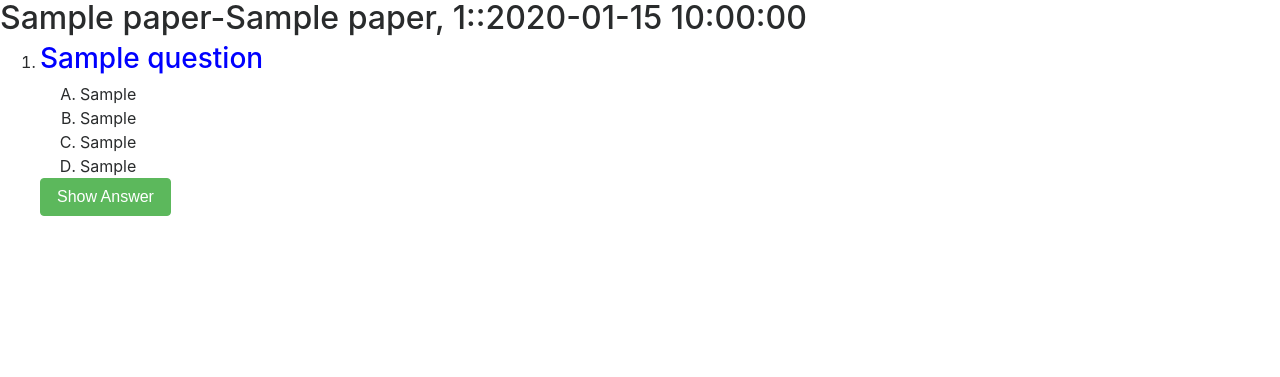
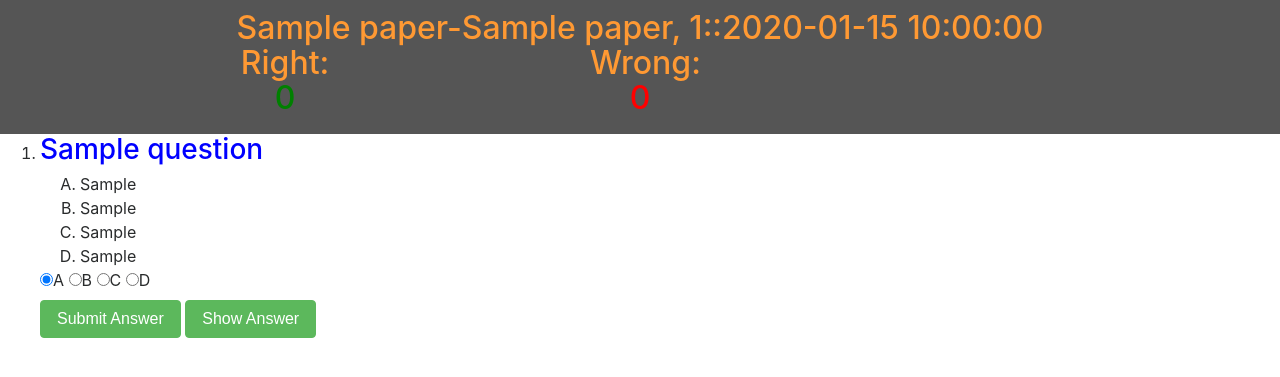
Before and after one commit to docostar/edudoco, a Flask app: template templates/show.html in a window 1280 px wide. Shown: the top 377 px of the page. Run offline with Flask 2, Linux system fonts and the light colour scheme; the template is opened without the code that fills it: values that come from a table or form of the project are taken from there, others are empty; tables that the repository leaves empty hold one stand-in row (values such as "Sample post"); some libraries are stand-ins or nearby versions.

Commit message:
rightworng feature added.

```diff
--- a/templates/show.html
+++ b/templates/show.html
@@ -5,15 +5,94 @@
     <title>Question</title>
 
      <script type="text/javascript">
+       let rans=0,wans=0;
       function right(que,right_option)
       {
           var thediv = document.getElementById(que+right_option);
           thediv.classList.add("greenbag");  //style.color='#66ff33'
-          var answer=document.getElementById(que);
-          answer.innerHTML="Right answer:"+right_option;
+          var answer=document.getElementById(que+"r");
+          answer.innerHTML="Right answer:"+right_option
       }
+      function checkAns(que,right_option)
+      {
+
+        var sel=document.getElementById(que+"s");
+        str="Your selected Answer:"
+        if(document.getElementById(que+'r1').checked)
+        {
+              str+="A.";
+              if(right_option=='A')
+                rans+=1;
+              else
+              {
+                var thediv = document.getElementById(que+"A");
+                thediv.classList.add("redbag");
+                wans+=1;
+              }
+
+        }
+        else if(document.getElementById(que+'r2').checked)
+        {
+            str+="B.";
+            if(right_option=='B')
+              rans+=1;
+              else
+              {
+                var thediv = document.getElementById(que+"B");
+                thediv.classList.add("redbag");
+                wans+=1;
+              }
+
+        }
+        else if(document.getElementById(que+'r3').checked)
+        {
+            str+="C.";
+            if(right_option=='C')
+              rans+=1;
+              else
+              {
+                var thediv = document.getElementById(que+"C");
+                thediv.classList.add("redbag");
+                wans+=1;
+              }
+        }
+        else if(document.getElementById(que+'r4').checked)
+        {
+            str+="D.";
+            if(right_option=='D')
+              rans+=1;
+              else
+              {
+                var thediv = document.getElementById(que+"D");
+                thediv.classList.add("redbag");
+                wans+=1;
+              }
+        }
+
+        document.getElementById("rans").innerHTML=rans
+        document.getElementById("wans").innerHTML=wans
+        sel.innerHTML=str;
+        right(que,right_option)
+      }
+
     </script>
     <style>
+      body {
+        margin: 0;
+        font-family: Arial, Helvetica, sans-serif;
+      }
+      .header
+      {
+          padding: 10px 16px;
+          background: #555;
+          color: #ff9933
+      }
+
+      h2
+      {
+          align:center
+          color: #ff9933
+      }
       .bluecol
       {
           color: blue;
@@ -24,6 +103,27 @@
         font-weight: bold;
         background: green;
       }
+      .redbag
+      {
+          background:red
+      }
+      .content {
+        padding: 16px;
+      }
+      .sticky {
+        position: fixed;
+        top: 0;
+        width: 100%;
+      }
+      .sticky + .content {
+        padding-top: 102px;
+      }
+        .container{width:100%;}
+        .left{float:left;width:400px;}
+        .right{float:right;width:100px;}
+        .center{margin:0 auto;width:100px;}
+        #rans{color:green}
+        #wans{color:red}
 
     </style>
     <!--
@@ -33,23 +133,59 @@
 
   </head>
   <body>
-          <h2>{{ paper.examname }}-{{ paper.subject }},  {{paper.exambody}}::{{paper.examdate}}</h2>
+          <div class="header" id="myHeader">
+            <h2 align="center">{{ paper.examname }}-{{ paper.subject }},  {{paper.exambody}}::{{paper.examdate}}
+             <div class="container" align="center">
+               <div class="left"> Right:<div id="rans">0</div> </div>
+               <div class="center"> Wrong:<div id="wans">0</div> </div>
+             </div>
+            </h2>
+          </div>
           <ol>
                 {% for que in questions%}
                 <li>
                       <h3 class="bluecol">{{que.question}}</h3>
                       <ol type="A">
-                          <li id="{{que.question_id}}A">{{que.option_a}}</li>
-                          <li id="{{que.question_id}}B">{{que.option_b}}</li>
-                          <li id="{{que.question_id}}C">{{que.option_c}}</li>
-                          <li id="{{que.question_id}}D">{{que.option_d}}</li>
-
+                        <li id="{{que.question_id}}A">{{que.option_a}}</li>
+                        <li id="{{que.question_id}}B">{{que.option_b}}</li>
+                        <li id="{{que.question_id}}C">{{que.option_c}}</li>
+                        <li id="{{que.question_id}}D">{{que.option_d}}</li>
                       </ol>
+                      <form>
+                          <label class="radio-inline">
+                              <input type="radio" name="optradio" id="{{que.question_id}}r1" checked>A
+                          </label>
+                          <label class="radio-inline">
+                            <input type="radio" name="optradio" id="{{que.question_id}}r2" >B
+                          </label>
+                          <label class="radio-inline">
+                            <input type="radio" name="optradio" id="{{que.question_id}}r3" >C
+                          </label>
+                          <label class="radio-inline">
+                            <input type="radio" name="optradio" id="{{que.question_id}}r4" >D
+                          </label>
+                    </form>
+                      <button  type="button" class="btn btn-success" onclick="checkAns({{que.question_id}},'{{que.right_option}}')"">Submit Answer</button>
                       <button  type="button" class="btn btn-success" onclick="right({{que.question_id}},'{{que.right_option}}')">Show Answer</button>
-                      <div id="{{que.question_id}}"></div>
+                      <div id="{{que.question_id}}s"></div>
+                      <div id="{{que.question_id}}r"></div>
                 </li>
                 {% endfor %}
           </ol>
+          <script>
+          window.onscroll = function() {myFunction()};
+
+          var header = document.getElementById("myHeader");
+          var sticky = header.offsetTop;
+
+          function myFunction() {
+            if (window.pageYOffset > sticky) {
+              header.classList.add("sticky");
+            } else {
+              header.classList.remove("sticky");
+            }
+          }
+          </script>
 
   </body>
 </html>
```
